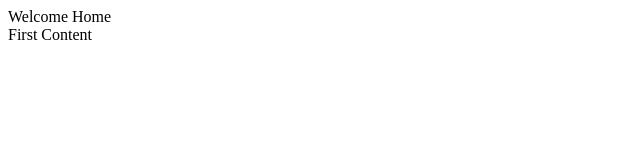
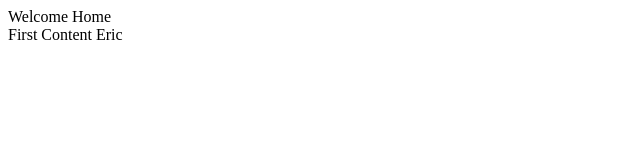
Before and after one commit to rzero008/aceSample, a plain HTML site: page index.html in a window 1280 px wide. Shown: the full height of the page, 0-640 px from the left. Drawn offline with Linux system fonts and the light colour scheme.

Commit message:
ganun ba

```diff
--- a/index.html
+++ b/index.html
@@ -1,6 +1,6 @@
 <html>
 <body>
 Welcome Home
-<section>First Content</section>
+<section>First Content Eric</section>
 </body>
 </html>
```
